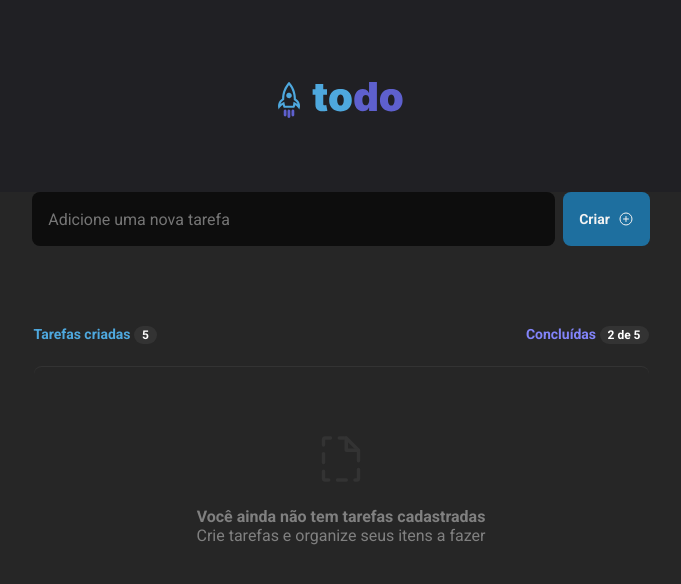
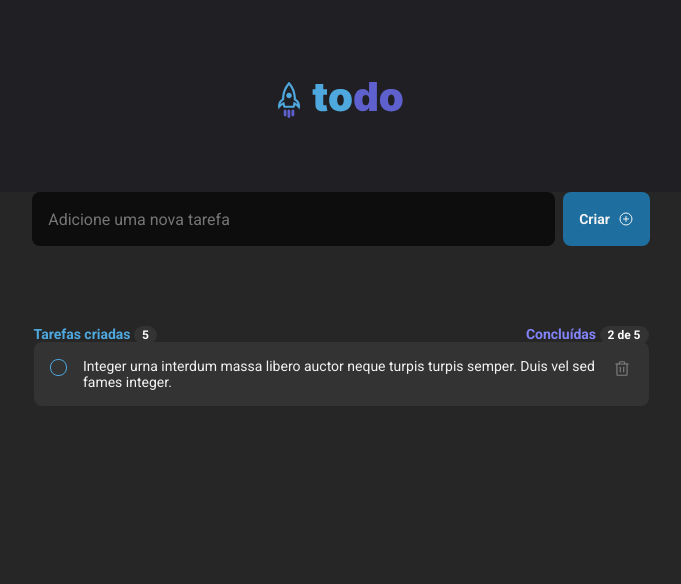
Before and after one commit to Loureiro12/Challenge-01, a React (Vite) app: page / in a window 1280 px wide. Shown: the top 584 px of the page, without its empty margins (299-980 px from the left). Built offline with nearby package versions, Linux system fonts and the light colour scheme.

Commit message:
feat: creating task card component

```diff
--- a/src/App.tsx
+++ b/src/App.tsx
@@ -6,6 +6,7 @@ import styles from "./App.module.css";
 
 import "./global.css";
 import { IsHaveTask } from "./components/IsHaveTask";
+import { CardTask } from "./components/CardTask";
 
 function App() {
   return (
@@ -25,7 +26,8 @@ function App() {
               Concluídas <span className={styles.counter}>2 de 5</span>
             </p>
           </div>
-          <IsHaveTask />
+          {/* <IsHaveTask /> */}
+          <CardTask />
         </div>
       </div>
     </>
--- /dev/null
+++ b/src/components/CardTask/CardTask.module.css
@@ -0,0 +1,78 @@
+.container {
+  padding: 1rem;
+  display: flex;
+  justify-content: space-between;
+  align-items: flex-start;
+  background-color: var(--gray-400);
+  border-radius: 8px;
+}
+
+.container h1 {
+  font-weight: 400;
+  font-style: normal;
+  font-size: 0.875rem;
+  color: var(--gray-100);
+  width: 100%;
+  padding-left: 0.75rem;
+}
+
+.container button {
+  border: 0;
+  background-color: transparent;
+  cursor: pointer;
+  border-radius: 4px;
+  padding: 2px;
+  display: flex;
+
+  transition: background-color 0.1s;
+}
+
+.container button:hover {
+  background-color: var(--gray-600);
+}
+
+.container input[type="checkbox"] {
+  display: none;
+}
+
+.container input[type="checkbox"] + span {
+  display: inline-block;
+  position: relative;
+  top: -1px;
+  width: 17.45px;
+  height: 17.45px;
+  margin: -1px 0px 0 0;
+  vertical-align: middle;
+  background: transparent left top no-repeat;
+  border: 1px solid var(--blue);
+  cursor: pointer;
+  border-radius: 8px;
+
+  transition: background-color 0.1s;
+}
+
+.container input[type="checkbox"]:checked + span {
+  background: var(--purple-dark) -19px top no-repeat;
+  border: 0;
+
+  transition: background-color 0.1s;
+}
+
+.container input[type="checkbox"]:checked + span:hover {
+  background: var(--purple) -19px top no-repeat;
+}
+
+.container input[type="checkbox"] + span {
+  margin-right: 4px;
+}
+
+.icon {
+  color: #808080;
+  font-size: 18px;
+
+  transition: background-color 0.1s;
+}
+
+.icon:hover {
+  color: var(--danger);
+}
--- /dev/null
+++ b/src/components/CardTask/index.tsx
@@ -0,0 +1,32 @@
+import { Trash } from "phosphor-react";
+import { useState } from "react";
+import styles from "./CardTask.module.css";
+
+export function CardTask() {
+  const [isChecked, setIsChecked] = useState(false);
+
+  function toggleCheck() {
+    setIsChecked(!isChecked);
+  }
+  return (
+    <div className={styles.container}>
+      <span onClick={toggleCheck}>
+        <input type="checkbox" checked={isChecked} />
+        <span></span>
+      </span>
+
+      <h1
+        style={{
+          color: `${isChecked ? "#808080" : "#F2F2F2"}`,
+          textDecoration: `${isChecked ? "line-through" : "blink"}`,
+        }}
+      >
+        Integer urna interdum massa libero auctor neque turpis turpis semper.
+        Duis vel sed fames integer.
+      </h1>
+      <button type="button">
+        <Trash className={styles.icon} />
+      </button>
+    </div>
+  );
+}
--- a/src/global.css
+++ b/src/global.css
@@ -3,7 +3,7 @@
   --gray-100: #f2f2f2;
   --gray-200: #d9d9d9;
   --gray-300: #333333;
-  --gray-400: #8d8d99;
+  --gray-400: #333333;
   --gray-600: #262626;
   --gray-700: #0d0d0d;
   --gray-800: #202024;
```
